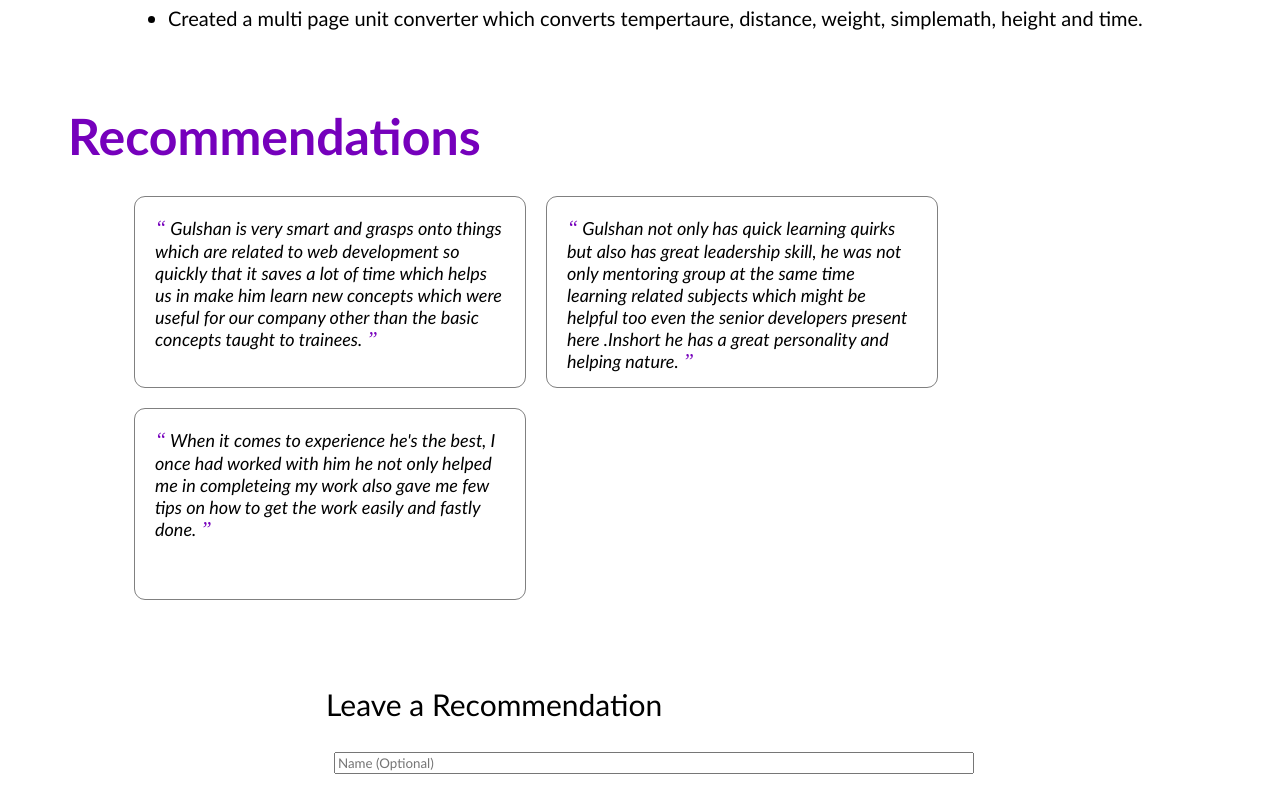
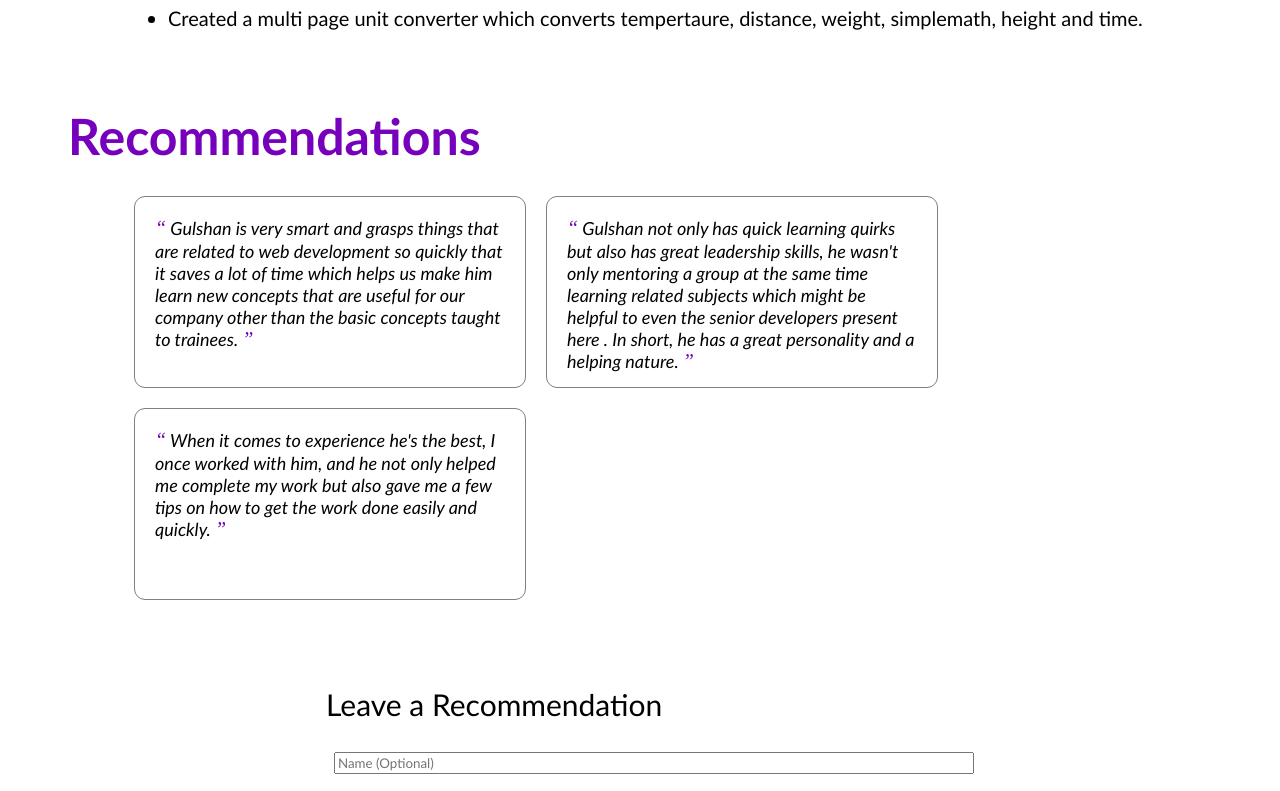
Before and after one commit to ga31na/Single-Page-Profile-website, a plain HTML site: page images.png/index.html in a window 1280 px wide. Shown: the part 1787-2578 px from the top of the page. Drawn offline with Linux system fonts and the light colour scheme; files that its build step writes are made by us from their sources; files whose address does not match are found by name.

Commit message:
Update index.html

```diff
--- a/images.png/index.html
+++ b/images.png/index.html
@@ -103,7 +103,7 @@
             <div class="project-card">
             <h3>Green Escapes</h3>
             <ul>
-                <li>Developed an web app using HTML,CSS,Javascript and Navic system for the development of rural areas via tourism annd hospitality.</li>
+                <li>Developed an web app using HTML, CSS, Javascript and Navic system for the development of rural areas via tourism annd hospitality.</li>
             </ul>
         </div>
           <hr>
@@ -131,17 +131,17 @@
     <div class="all_recommendations" id="all_recommendations">
         <div class="recommendation">
             <span>&#8220;</span>
-            Gulshan is very smart and grasps onto things which are related to web development so quickly that it saves a lot of time which helps us in make him learn new concepts which were useful for our company other than the basic concepts taught to trainees.
+            Gulshan is very smart and grasps things that are related to web development so quickly that it saves a lot of time which helps us make him learn new concepts that are useful for our company other than the basic concepts taught to trainees.
             <span>&#8221;</span>
         </div>
         <div class="recommendation">
             <span>&#8220;</span>
-            Gulshan not only has quick learning quirks but also has great leadership skill, he was not only mentoring group at the same time learning related subjects which might be helpful too even the senior developers present here .Inshort he has a great personality and helping nature.
+            Gulshan not only has quick learning quirks but also has great leadership skills, he wasn't only mentoring a group at the same time learning related subjects which might be helpful to even the senior developers present here . In short, he has a great personality and a helping nature.
             <span>&#8221;</span>
         </div>
         <div class="recommendation">
             <span>&#8220;</span>
-            When it comes to experience he's the best, I once had worked with him he not only helped me in completeing my work also gave me few tips on how to get the work easily and fastly done.
+            When it comes to experience he's the best, I once worked with him, and he not only helped me complete my work but also gave me a few tips on how to get the work done easily and quickly.
             <span>&#8221;</span>
         </div>
     </div>
```
